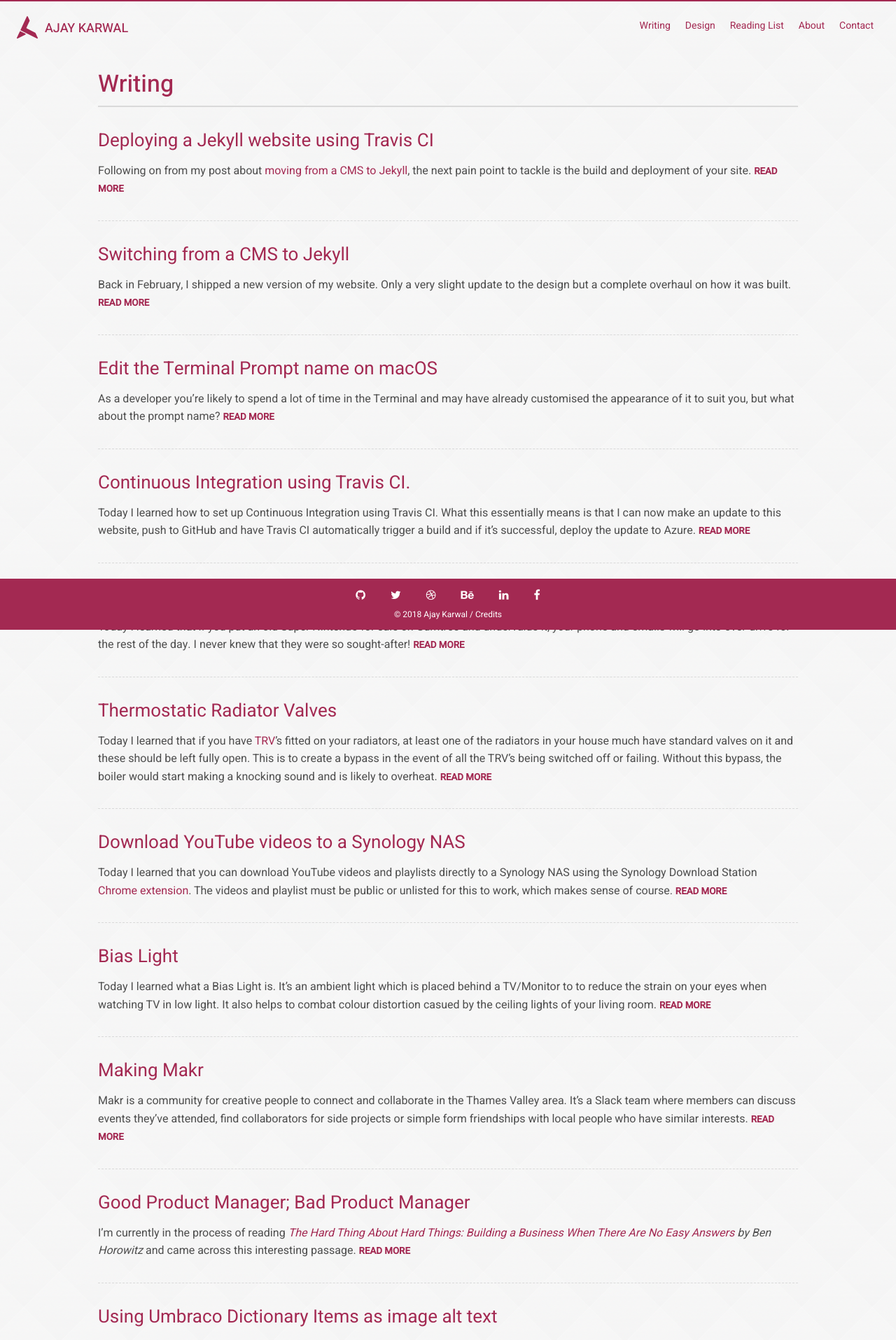
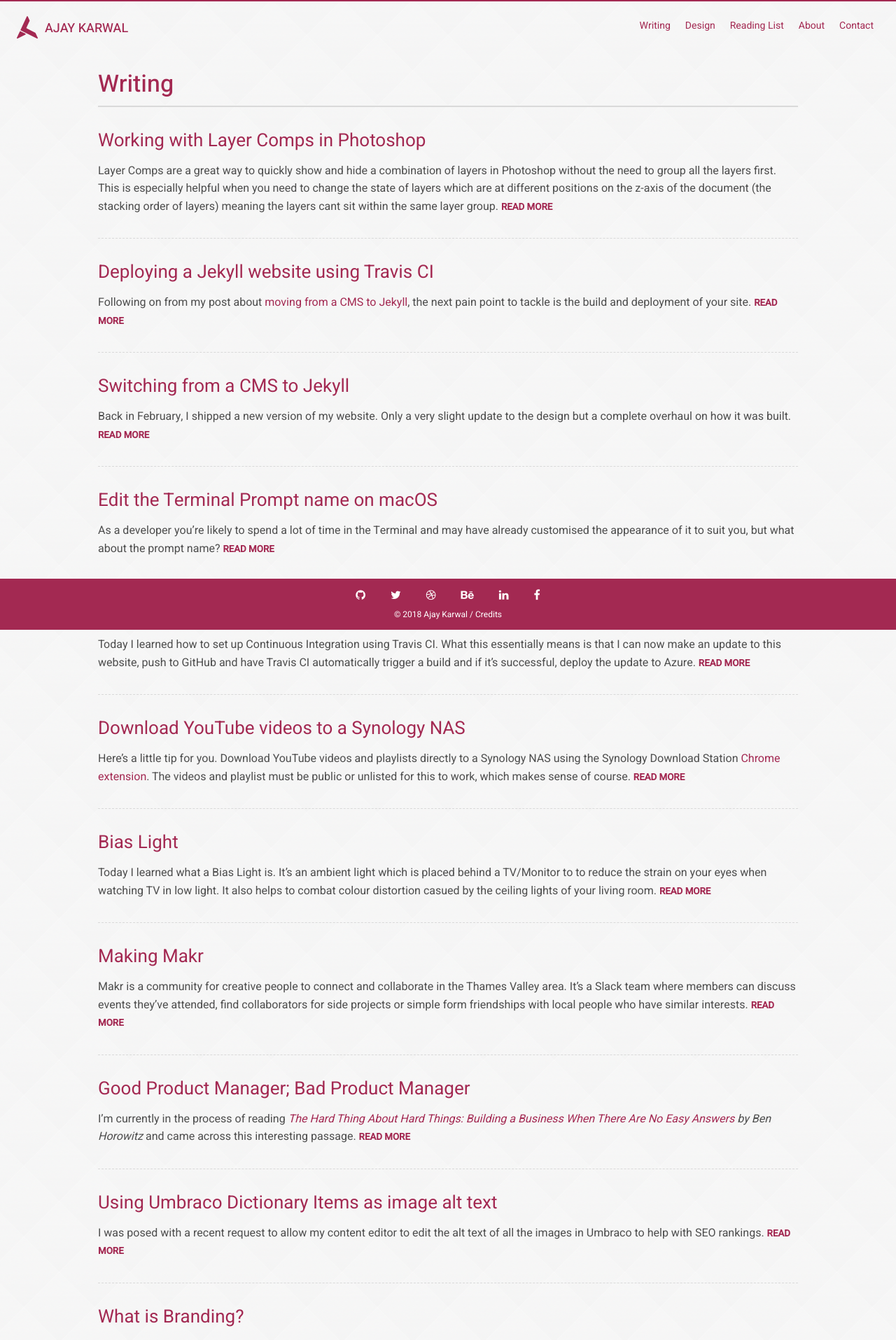
Before and after one commit to ajaykarwal/ajaykarwal-v6, a Jekyll site: the page built from _pages/writing.md, in a window 1280 px wide. Shown: the top 1915 px of the page at 70% size. Built offline with Jekyll 4.4.1, drawn with Linux system fonts in a browser that asks for light colours; nearby versions of some CDN libraries; comment, search, counter and statistics services are not loaded; some of the changed text lies outside the part shown.

Commit message:
Blog tidyup.
Removed redundant posts.
Added new post
Adjusted heading margins

```diff
--- a/_posts/2015-03-17-what-is-branding.md
+++ b/_posts/2015-03-17-what-is-branding.md
@@ -3,11 +3,9 @@
   title: What is Branding?
 ---
 
-This two-minute manifesto by [David Brier](http://www.risingabovethenoise.com/) explains.
-
 A brand is so much more than a logo; a name; a font; a colour.
 
-This two-minute, thought-provoking video combines a simple narrative and beautiful animation to answer that basic question “What is branding?
+This two-minute, thought-provoking manifesto video by [David Brier](http://www.risingabovethenoise.com/) combines a simple narrative and beautiful animation to answer that basic question.
 
 <div class="videoWrapper">
   <iframe width="500" height="281" src="https://www.youtube.com/embed/uaGotppPsCs?feature=oembed" frameborder="0" allowfullscreen=""></iframe>
--- a/_posts/2015-06-24-umbraco-certified.md
+++ /dev/null
@@ -1,10 +0,0 @@
----
-  layout: post
-  title: I’m Level 1 Certified in Umbraco
----
-
-Today I passed the Umbraco Certified Developer Level 1 course.
-
-I’ve been working with Umbraco for about 5 months now so a lot of the material covered in the course was already familiar to me but it was extremely useful to learn some best practices for organising data types, document types and templates.
-
-The two day course was held by Percipient Studios in Canary Wharf and I was one of 16 students. To be honest, the ten-question multiple choice test is ridiculously easy – they want you to pass - so it was just a case of paying attention to the workshop and ticking the right boxes.
--- a/_posts/2017-01-24-download-youtube-videos-to-synology-nas.md
+++ b/_posts/2017-01-24-download-youtube-videos-to-synology-nas.md
@@ -3,8 +3,10 @@
   title:  Download YouTube videos to a Synology NAS
 ---
 
-Today I learned that you can download YouTube videos and playlists directly to a Synology NAS using the Synology Download Station [Chrome extension](https://www.download-station-extension.com/). The videos and playlist must be public or unlisted for this to work, which makes sense of course.
+Here's a little tip for you. Download YouTube videos and playlists directly to a Synology NAS using the Synology Download Station [Chrome extension](https://www.download-station-extension.com/). The videos and playlist must be public or unlisted for this to work, which makes sense of course.
 
-Videos are downloaded in `.mp4` format and are named based on the video title. If you're downloading a playlist, all the individual videos are placed within a folder which takes the playlists name.
+Videos are downloaded in `.mp4` format and are named based on the video title. If you're downloading a playlist, all the individual videos are placed within a folder which takes the playlists name. How cool is that?!
 
 The few that I tested with are downloaded at 24fps with the resolution being the max available for that video. This [4K sample video](https://www.youtube.com/watch?v=i8JteDwu7hw) downloaded at 2160p @ 23fps with 44kHz 125kbps audio.
+
+I mainly use this for downloading tutorial series such as this [React JS for Beginners](https://www.youtube.com/playlist?list=PL6gx4Cwl9DGBuKtLgPR_zWYnrwv-JllpA) series by Bucky Roberts – aka The New Boston - which I highly recommend.
--- a/_posts/2017-01-27-radiators.md
+++ /dev/null
@@ -1,9 +0,0 @@
----
-  layout: post
-  title:  Thermostatic Radiator Valves
----
-
-
-Today I learned that if you have [TRV](https://en.wikipedia.org/wiki/Thermostatic_radiator_valve)'s fitted on your radiators, at least one of the radiators in your house much have standard valves on it and these should be left fully open. This is to create a bypass in the event of all the TRV's being switched off or failing. Without this bypass, the boiler would start making a knocking sound and is likely to overheat.
-
-It pays to talk to your British Gas engineer when they come over! :smile:
--- a/_posts/2017-02-02-snes.md
+++ /dev/null
@@ -1,10 +0,0 @@
----
-  layout: post
-  title:  People really love Nintendo
----
-
-Today I learned that if you put an old Super Nintendo for sale on Gumtree and undervalue it, your phone and emails will go into over-drive for the rest of the day. I never knew that they were so sought-after!
-
-Anyway, so I start talking to one of the collector/dealers that contacted me and he told me about the ridiculous money that some people are willing to pay for old SNES games.
-
-p.s. The SNES and Nintendo 64 looks terrible on a 50" 4K TV :-1:
--- /dev/null
+++ b/_posts/2018-05-15-photoshop-layer-comps.md
@@ -0,0 +1,41 @@
+---
+  layout: post
+  title: Working with Layer Comps in Photoshop
+#   artwork: 'photoshop-layer-comps.jpg'
+---
+
+Layer Comps are a great way to quickly show and hide a combination of layers in Photoshop without the need to group all the layers first. This is especially helpful when you need to change the state of layers which are at different positions on the z-axis of the document (the stacking order of layers) meaning the layers cant sit within the same layer group.
+
+<img src="{{ site.url }}/images/posts/switching-layer-comps.gif" alt="Switching Layer Comps" class="center-block img-responsive" />
+
+Using Layer Comps allows you to organise your layers into a specific state and take a snapshot of that arrangement. You can then change the visibility, position, and even the appearance (Layer Styles) of your layers and use the Layer Comp you saved to return to the previous snapshot whenever you want to.
+
+This is especially useful when designing interfaces which have multiple elements on the screen updating simultaniously, or exploring variations of a particular design. In the gif above the Layer Comps are part of a UI design for an ecommerce checkout flow with a number of different states all living in one PSD file.
+
+Sure the various states can be achieved using [Artboards](https://helpx.adobe.com/photoshop/using/artboards.html) but this creates duplication of layers which leads to an overall larger file size. Layer Comps don't add any extra weight to your file.
+
+
+
+## Setting up a Layer Comp
+
+To set up a Layer Comp, first get your Photoshop document into a state you are happy with by setting the visibility and position of your layers.
+
+Open the Layer Comps panel from `Window > Layer Comps` and click on the 'Create New Layer Comp' icon.
+
+<img src="{{ site.url }}/images/posts/new-layer-comp.png" alt="New Layer Comp" class="center-block img-responsive" width="50%" />
+
+Give your comp a name and select which options you want to apply to your layers. You can also add a more descriptive comment which appears in the Layer Comps panel just below the name. Press Save to add your comp to the list.
+
+Now make changes to your document layers to get your document into a new state and save a new Layer Comp.
+
+You can now quickly switch between these document states.
+
+<img src="{{ site.url }}/images/posts/create-new-comp.gif" alt="Create New Comp" class="center-block img-responsive" />
+
+
+
+## Conclusion
+
+Layer Comps are by no means a new feature of Photoshop but they are a feature which I've recently fallen in love with again and your should give them a try too for your next UI design project.
+
+Remember though, Layer Comps are not a substitution for well names and well organised layers. But you're doing that already aren't you?!
--- a/_sass/_typography.scss
+++ b/_sass/_typography.scss
@@ -10,7 +10,7 @@ h1, h2, h3, h4, h5, h6 {
 }
 
 h2, h3, h4, h5, h6 {
-  margin-top: 1em;
+  margin-top: 1.5em;
 
   & > & {
     margin-top:0;
```
Also changed, not shown: images/posts/create-new-comp.gif (added), images/posts/new-layer-comp.png (added), images/posts/switching-layer-comps.gif (added).
